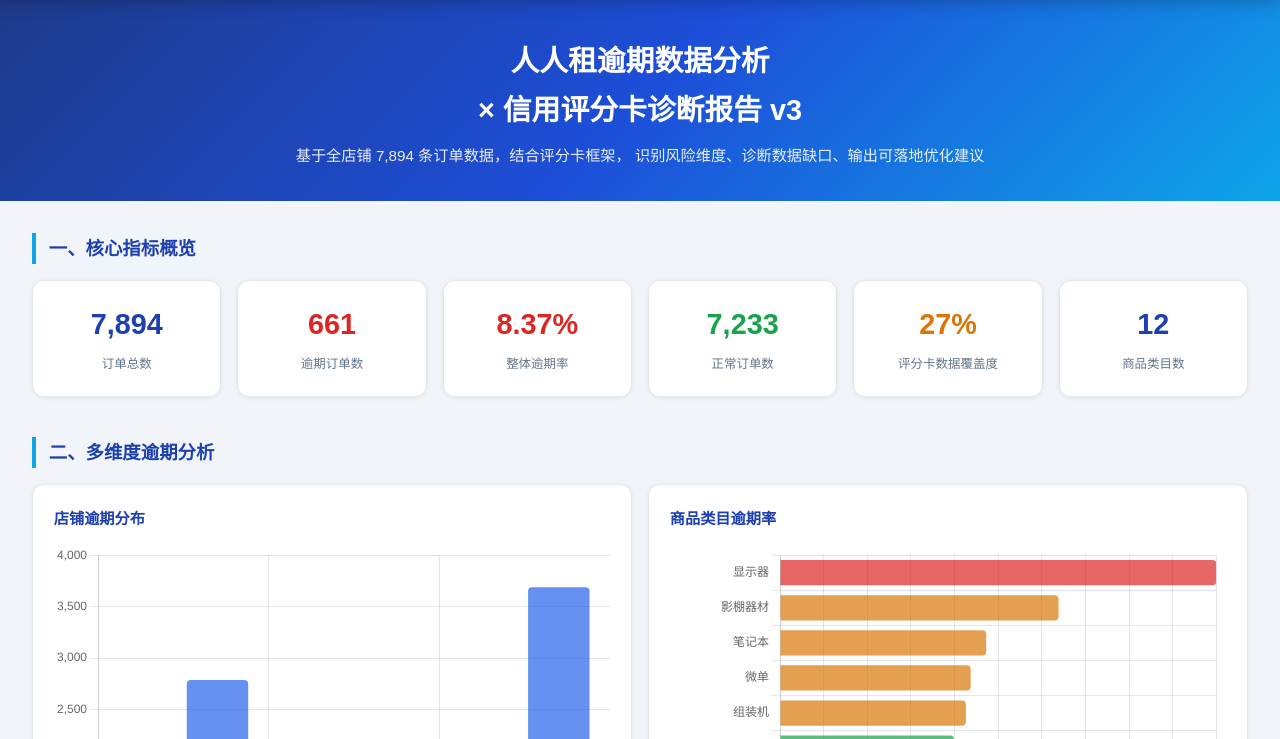
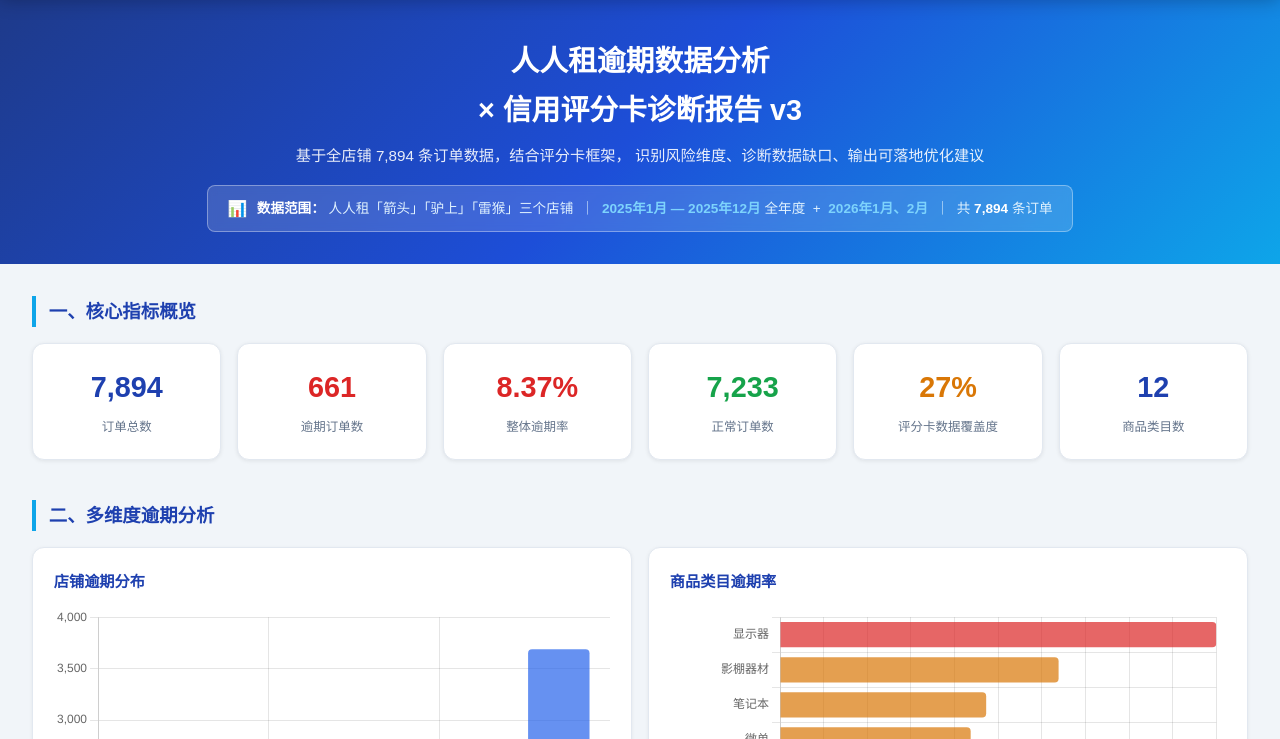
Before and after one commit to wuchen279/renrenting-overdue-report, a plain HTML site: page report-2025-04.html in a window 1280 px wide. Shown: the part 61-800 px from the top of the page. Drawn offline with nearby package versions, Linux system fonts and the light colour scheme.

```diff
--- a/report-2025-04.html
+++ b/report-2025-04.html
@@ -116,6 +116,26 @@
   <h1>人人租逾期数据分析<br/>× 信用评分卡诊断报告 v3</h1>
   <p>基于全店铺 7,894 条订单数据，结合评分卡框架，
      识别风险维度、诊断数据缺口、输出可落地优化建议</p>
+  <div style="
+    display:inline-flex; align-items:center; gap:.6rem;
+    margin-top:1rem;
+    background:rgba(255,255,255,.15);
+    border:1px solid rgba(255,255,255,.35);
+    border-radius:8px;
+    padding:.55rem 1.2rem;
+    font-size:.85rem; color:#e0f2fe;
+    backdrop-filter:blur(4px);
+  ">
+    <span style="font-size:1rem">📊</span>
+    <span>
+      <b style="color:#fff">数据范围：</b>
+      人人租「箭头」「驴上」「雷猴」三个店铺 &nbsp;｜&nbsp;
+      <b style="color:#7dd3fc">2025年1月 — 2025年12月</b> 全年度
+      &nbsp;+&nbsp;
+      <b style="color:#7dd3fc">2026年1月、2月</b>
+      &nbsp;｜&nbsp; 共 <b style="color:#fff">7,894</b> 条订单
+    </span>
+  </div>
 </div>
 
 <div class="container">
```
